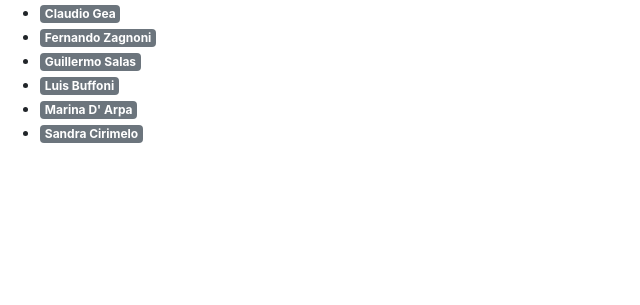
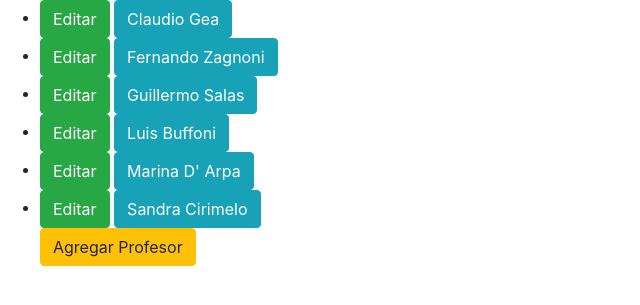
Before and after one commit to Polmdp/StudentStats, a Django app: page /avance_academico/lista_profesores/ in a window 1280 px wide. Shown: the top 305 px of the page, without its empty margins (0-640 px from the left). Run offline with Django 5.2, Linux system fonts and the light colour scheme; data comes from the database, SQL or seed files in the repository; both versions use the stored data as it was after the commit; some libraries are stand-ins or nearby versions.

Commit message:
commit augusto

```diff
--- a/avance_academico/models.py
+++ b/avance_academico/models.py
@@ -40,8 +40,8 @@ class Estudiante(models.Model):
 
 class Profesor(models.Model):
     #campos basicos
-    nombre_profesor = models.CharField(max_length=200, default="0")
-    apellido_profesor = models.CharField(max_length=200, default="0")
+    nombre_profesor = models.CharField(max_length=200, default="Nombre")
+    apellido_profesor = models.CharField(max_length=200, default="Apellido")
     materias = models.ManyToManyField('Materia', symmetrical=False, blank=True)
     def __str__(self):
         return f"{self.nombre_profesor}{self.apellido_profesor}"
--- a/avance_academico/templates/avance_academico/index.html
+++ b/avance_academico/templates/avance_academico/index.html
@@ -8,6 +8,6 @@
 <body>
 <a href = "{% url 'avance_academico:lista-materias' %}"class="btn btn-warning"> Listar materias</a>
 <a href = "{% url 'avance_academico:lista-profesores' %}"class="btn btn-warning"> Listar profesores</a>
-<a href = "{% url 'avance_academico:agrega-profesor' %}"class="btn btn-warning"> Agregar Profesor</a>
+
 </body>
 </html>
--- a/avance_academico/templates/avance_academico/materia_list.html
+++ b/avance_academico/templates/avance_academico/materia_list.html
@@ -14,8 +14,10 @@
     <ul>
         {% for materia in materia_list %}
 
-            <li><a href="{% url 'avance_academico:detail-materia' materia.id %}"
-                   class="badge badge-secondary"> {{ materia.nombre }} </a>
+            <li>
+             <a href="{% url 'avance_academico:edita-materia' materia.id %}" class="btn btn-success"> Editar </a>
+                <a href="{% url 'avance_academico:detail-materia' materia.id %}"
+                   class="btn btn-info"> {{ materia.nombre }} </a>
             </li>
         {% endfor %}
     </ul>
--- a/avance_academico/templates/avance_academico/profesor_list.html
+++ b/avance_academico/templates/avance_academico/profesor_list.html
@@ -9,10 +9,13 @@
 {% if profesor_list %}
 <ul>
     {% for profesor in profesor_list %}
-        <li><a href="{% url 'avance_academico:detail-profesor' profesor.id%}"
-                   class="badge badge-secondary"> {{ profesor.nombre_profesor }}  {{profesor.apellido_profesor }} </a>
+        <li>
+        <a href="{% url 'avance_academico:edita-profesor-form' profesor.id %}" class="btn btn-success"> Editar </a>
+        <a href="{% url 'avance_academico:detail-profesor' profesor.id%}"
+                   class="btn btn-info"> {{ profesor.nombre_profesor }}  {{profesor.apellido_profesor }} </a>
         </li>
     {% endfor %}
+    <a href = "{% url 'avance_academico:agrega-profesor' %}"class="btn btn-warning"> Agregar Profesor</a>
 {% else %}
     <p></p>
 {% endif %}
--- a/avance_academico/urls.py
+++ b/avance_academico/urls.py
@@ -8,7 +8,9 @@ urlpatterns = [
     path("lista_materias/", views.ListaMaterias.as_view(), name="lista-materias"),
     path("lista_profesores/",views.ListaProfesores.as_view(),name="lista-profesores"),
 
-    path("agrega_profesor/",views.get_name,name="agrega-profesor"),
+    path("agrega_profesor/",views.agrega_profesor,name="agrega-profesor"),
     path("detail/<int:id>/",views.detallemateria,name="detail-materia"),
-    path("detail_profesor/<int:id>/",views.detalleprofesor,name="detail-profesor")
+    path("detail_profesor/<int:id>/",views.detalleprofesor,name="detail-profesor"),
+    path("editaprofesor-<int:id>/",views.editarprofesor,name="edita-profesor-form"),
+    path("editamateria-<int:id>/",views.editarmateria,name="edita-materia")
 ]
--- a/avance_academico/views.py
+++ b/avance_academico/views.py
@@ -1,62 +1,99 @@
 from urllib import request
 
-from django.shortcuts import render, get_object_or_404
+from django.shortcuts import render, get_object_or_404, redirect
 from django.http import HttpResponseRedirect
 from django.shortcuts import render
 
-
-from .forms import ProfesorForm
+from .forms import ProfesorForm, ProfesorModel, MateriaModel
 
 # Create your views here.
 
 from django.views import generic
-from .models import Materia,Profesor
+from .models import Materia, Profesor
 
 
 class IndexView(generic.ListView):
     template_name = "avance_academico/index.html"
     context_object_name = ""
+
     def get_queryset(self):
         """Return the last five published questions."""
         return Materia.objects.order_by("-anio")[:50]
 
 
-
 class ListaMaterias(generic.ListView):
-    template_name="avance_academico/materias_list.html"
+    template_name = "avance_academico/materias_list.html"
     context_object_name = "materia_list"
 
     def get_queryset(self):
         """Return the last five published questions."""
         return Materia.objects.order_by("anio")[:50]
+
+
 class ListaProfesores(generic.ListView):
-    template_name="avance_academico/profesor_list.html"
+    template_name = "avance_academico/profesor_list.html"
     context_object_name = "profesor_list"
+
     def get_queryset(self):
         return Profesor.objects.order_by("nombre_profesor")[:10]
-def detallemateria(request,id):
+
+
+def detallemateria(request, id):
     materia = get_object_or_404(Materia, pk=id)
     return render(request, "avance_academico/detail_materia.html", {"materia": materia})
-def detalleprofesor(request,id):
-    profesor=get_object_or_404(Profesor,pk=id)
-    return render(request,"avance_academico/detail_profesor.html",{"profesor":profesor})
 
 
-def get_name(request):
+def detalleprofesor(request, id):
+    profesor = get_object_or_404(Profesor, pk=id)
+    return render(request, "avance_academico/detail_profesor.html", {"profesor": profesor})
 
-    # if this is a POST request we need to process the form data
+
+def agrega_profesor(request):
     if request.method == "POST":
-        # create a form instance and populate it with data from the request:
-        form = ProfesorForm(request.POST)
-        # check whether it's valid:
-        if form.is_valid():
-            # process the data in form.cleaned_data as required
-            # ...
-            # redirect to a new URL:
-            return HttpResponseRedirect("/thanks/")
+        # form = ProfesorForm(request.POST)
+        form_model = ProfesorModel(request.POST)
+        if form_model.is_valid():
+            # nombre=form.cleaned_data['nombre']
+            # apellido=form.cleaned_data['apellido']
+            # profesor=Profesor.objects.create(nombre_profesor=nombre,apellido_profesor=apellido)
 
-    # if a GET (or any other method) we'll create a blank form
+            profesor = form_model.save()
+
+            return redirect("avance_academico:detail-profesor", profesor.id)
+
     else:
-        form = ProfesorForm()
+        form = ProfesorModel()
 
-    return render(request, "avance_academico/agrega-profesor.html", {"form": form})
+    return render(request, "avance_academico/edita-datos.html", {"form": form})
+
+
+class FiltraProfesor(generic.ListView):
+    template_name = "avance_academico/edita-profesor.html"
+    context_object_name = "profesor_list"
+
+    def get_queryset(self):
+        return Profesor.objects.order_by("nombre_profesor")[:10]
+
+
+def editarprofesor(request, id):
+    if request.method == "POST":
+        profesor = Profesor.objects.get(pk=id)
+        form_model = ProfesorModel(request.POST, instance=profesor)
+        if form_model.is_valid():
+            form_model.save()
+            return redirect("avance_academico:detail-profesor", profesor.id)
+    else:
+        form = ProfesorModel()
+
+    return render(request, "avance_academico/edita-datos.html", {"form": form})
+def editarmateria(request,id):
+    if request.method == "POST":
+        materia = Materia.objects.get(pk=id)
+        form_model = MateriaModel(request.POST, instance=materia)
+        if form_model.is_valid():
+            form_model.save()
+            return redirect("avance_academico:detail-materia", materia.id)
+    else:
+        form = MateriaModel()
+
+    return render(request, "avance_academico/edita-datos.html", {"form": form})
```
Also changed, not shown: avance_academico/forms.py (+14 -4 lines), avance_academico/templates/avance_academico/edita-datos.html (renamed from avance_academico/templates/avance_academico/agrega-profesor.html, +10 -2 lines), db.sqlite3.
